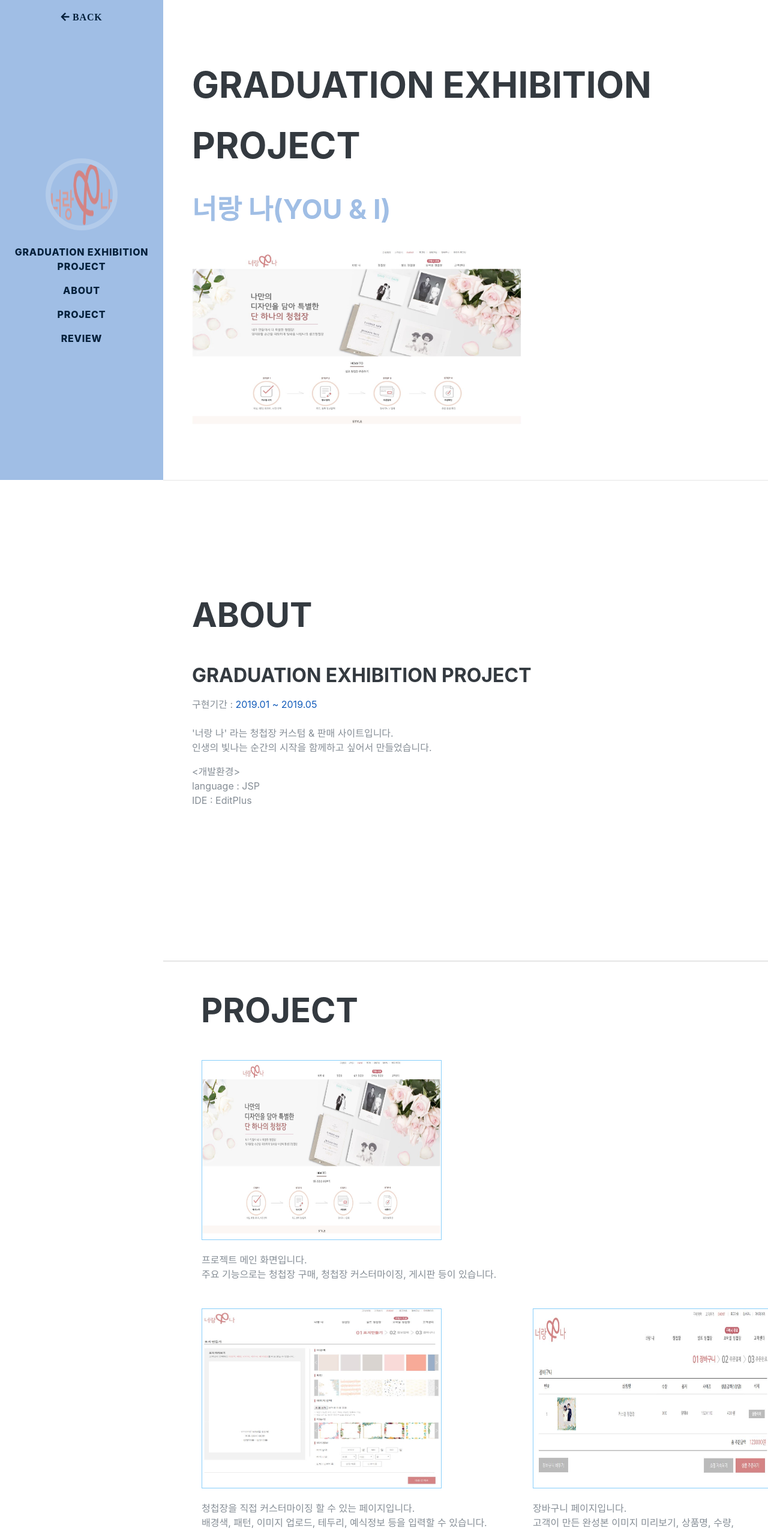
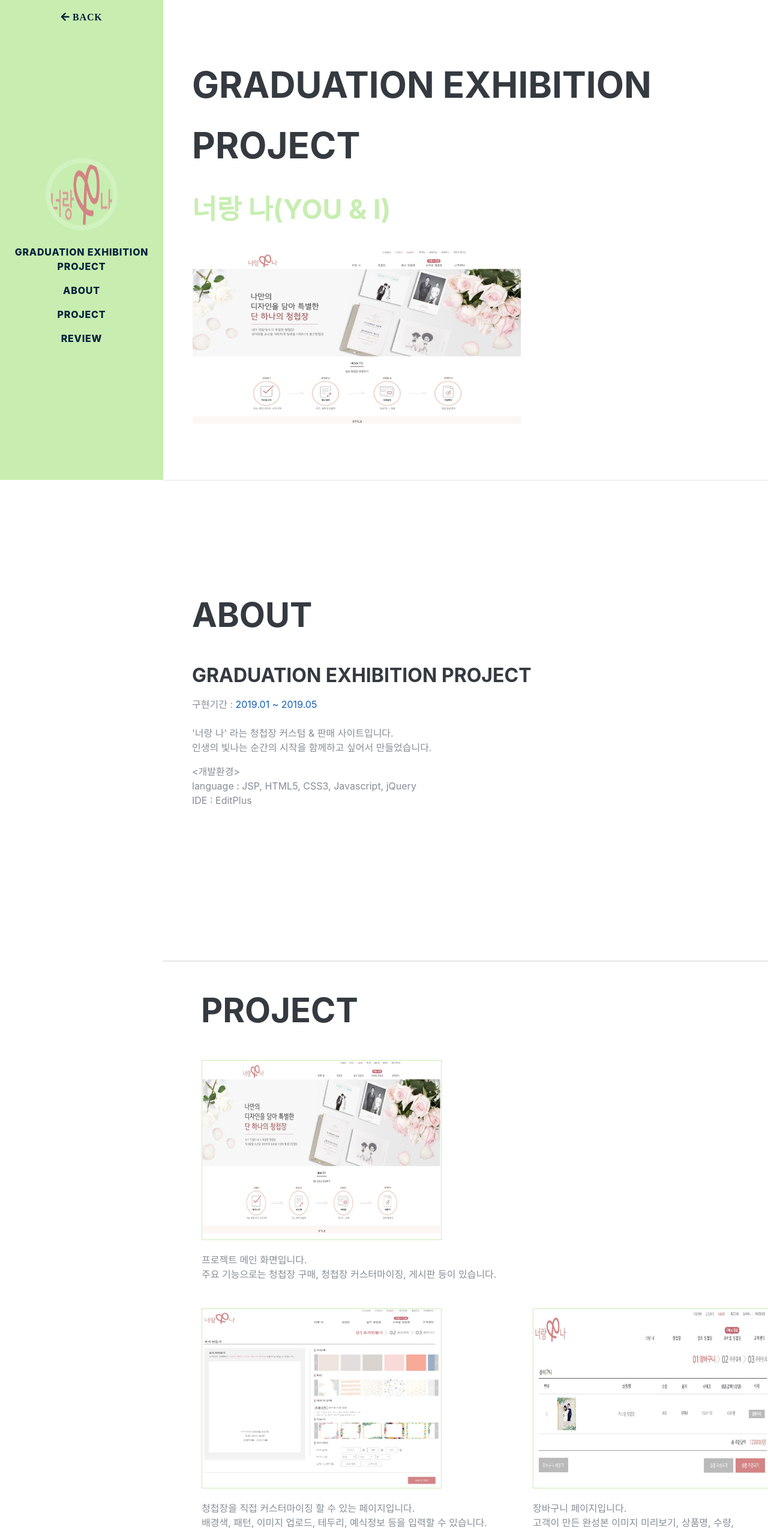
Before and after one commit to Songhyunah/Songhyunah.github.io, a plain HTML site: page view/gradu.html in a window 1280 px wide. Shown: the top 2552 px of the page at 60% size. Drawn offline with Linux system fonts and the light colour scheme; a web font is replaced by a local one.

Commit message:
Update gradu.html

```diff
--- a/view/gradu.html
+++ b/view/gradu.html
@@ -23,16 +23,15 @@
 
   <!-- Custom styles for this template -->
   <link href="../css/resume.css" rel="stylesheet">
-  <link href="../css/modal.css" rel="stylesheet">
 
   <style>
 
     .bg-primary2 {
-      background-color: rgb(160, 190, 229) !important;
+      background-color: rgb(199, 238, 176) !important;
     }
 
     .text-primary2 {
-      color:  rgb(160, 190, 229)  !important;
+      color:  rgb(199, 238, 176)  !important;
     }
 
     a {
@@ -52,7 +51,7 @@
   <nav class="navbar navbar-expand-lg navbar-dark bg-primary2 fixed-top" id="sideNav">
     <ul class="navbar-nav">
       <li class="nav-item">
-          <a class="nav-link js-scroll-trigger" href="../index.html#Project"><i class="fas fa-arrow-left"> BACK</i></a>
+          <a class="nav-link js-scroll-trigger" href="../index.html#project"><i class="fas fa-arrow-left"> BACK</i></a>
       </li>
     </ul>
     <a class="navbar-brand js-scroll-trigger" href="#page-top">
@@ -105,7 +104,7 @@
             <div>구현기간 : <span class="text-primary">2019.01 ~ 2019.05</span></div><br>
             <p>'너랑 나' 라는 청첩장 커스텀 & 판매 사이트입니다. <br>
 			    인생의 빛나는 순간의 시작을 함께하고 싶어서 만들었습니다. </p>
-            <p>&lt;개발환경&gt;<br>language : JSP<br>IDE : EditPlus
+            <p>&lt;개발환경&gt;<br>language : JSP, HTML5, CSS3, Javascript, jQuery<br>IDE : EditPlus
             </p>
 
           </div>
@@ -124,7 +123,7 @@
 
         <table>
           <tr>
-            <td><img src="../img/youi_main.JPG" style="width: 400px; height: 300px; border: 1px solid lightskyblue;"></td>
+            <td><img src="../img/youi_main.JPG" style="width: 400px; height: 300px; border: 1px solid rgb(199, 238, 176);"></td>
           </tr>
           <tr>
             <td style="padding-bottom: 20px; padding-top: 20px;">프로젝트 메인 화면입니다.<br>
@@ -134,16 +133,16 @@
 
         <table>
           <tr>
-            <td><img src="../img/youi_custom.JPG" style="margin-right:150px; width: 400px; height: 300px; border: 1px solid lightskyblue;" onclick="full_scr1();"></td>
-            <td><img src="../img/youi_cart.JPG" style="width: 400px; height: 300px; border: 1px solid lightskyblue;" onclick="full_scr2();"></td>
+            <td><img src="../img/youi_custom.JPG" style="margin-right:150px; width: 400px; height: 300px; border: 1px solid rgb(199, 238, 176);" onclick="full_scr1();"></td>
+            <td><img src="../img/youi_cart.JPG" style="width: 400px; height: 300px; border: 1px solid rgb(199, 238, 176);" onclick="full_scr2();"></td>
           </tr>
           <tr>
             <td style="padding-top: 20px; padding-bottom: 40px;">청첩장을 직접 커스터마이징 할 수 있는 페이지입니다.<br>배경색, 패턴, 이미지 업로드, 테두리, 예식정보 등을 입력할 수 있습니다.<br>그리고 선택하면 바로 적용되어 나타나고,<br> DB에 정보가 담기게 됩니다.</td>
             <td style="padding-top: 20px; padding-bottom: 40px;">장바구니 페이지입니다.<br>고객이 만든 완성본 이미지 미리보기, 상품명, 수량, <br>용지종류, 사이즈, 금액 등이 표시되며,<br>총 주문금액, 장바구니 삭제, 주문하기 버튼이 있습니다.</td>
           </tr>
           <tr>
-            <td><img src="../img/youi_order.JPG" style="margin-right:150px; width: 400px; height: 300px; border: 1px solid lightskyblue;" onclick="full_scr3();"></td>
-            <td><img src="../img/youi_notice.JPG" style="width: 400px; height: 300px; border: 1px solid lightskyblue;" onclick="full_scr4();"></td>
+            <td><img src="../img/youi_order.JPG" style="margin-right:150px; width: 400px; height: 300px; border: 1px solid rgb(199, 238, 176);" onclick="full_scr3();"></td>
+            <td><img src="../img/youi_notice.JPG" style="width: 400px; height: 300px; border: 1px solid rgb(199, 238, 176);" onclick="full_scr4();"></td>
           </tr>
           <Tr>
             <td style="padding-top: 20px; padding-bottom: 40px;">결제 페이지입니다.<br>장바구니의 정보를 불러온 뒤, 배송지 정보, 결제 정보 등을 입력하게 됩니다.</td>
@@ -170,7 +169,6 @@
             그래서 더 배워야겠다는 필요성을 절실히 느끼게 되기도 하고, 개발에 좀 더 관심이 생겼던 것 같다.<br>
             처음 해본 웹프로젝트였지만 졸업작품 전시회를 잘 마무리하면서 뿌듯했다.<br>
             이 프로젝트는 JSP MVC1을 활용하였는데, JSP MVC2를 활용하여 다시 만들어보고싶기도 하다.
-
           </p>
 
         </div>
@@ -193,7 +191,6 @@
 
   <!-- Custom scripts for this template -->
   <script src="../js/resume.min.js"></script>
-  <script src="../js/image.js"></script>
 
   <br><br><br><br>
   <br><br><br><br>
```
